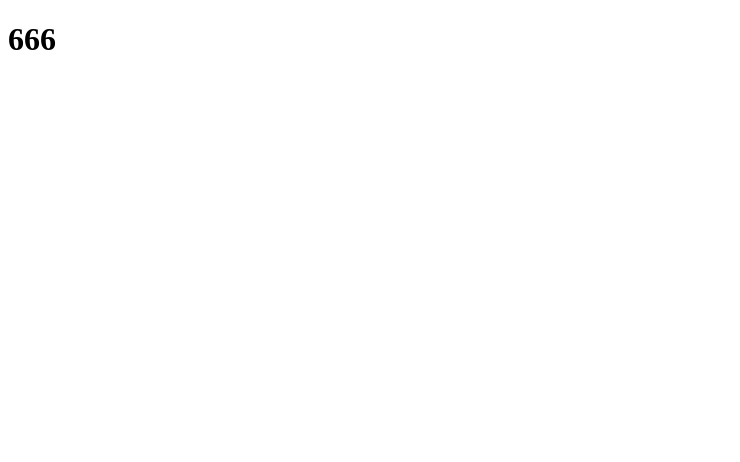
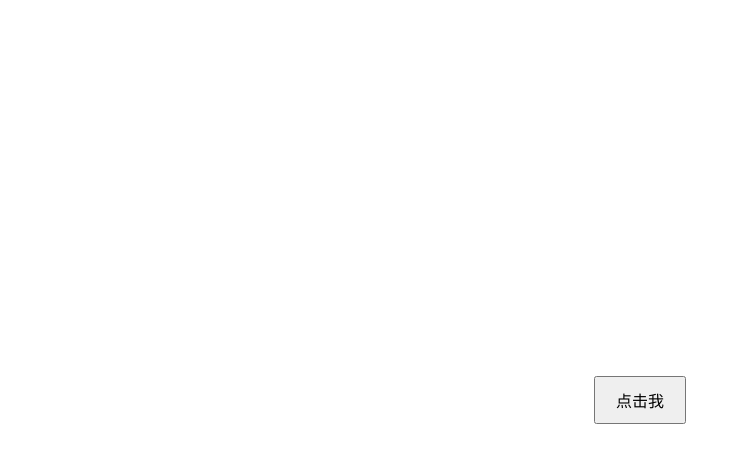
Before and after one commit to islandlu/islandlu.github.io, a plain HTML site: page index.html in a window 1280 px wide. Shown: the whole page, without its empty margins (0-740 px from the left). Drawn offline with Linux system fonts and the light colour scheme.

Commit message:
Update index.html

```diff
--- a/index.html
+++ b/index.html
@@ -1,11 +1,37 @@
 <!DOCTYPE html>
-<html>
-    <head>
-        <title>
-            114514
-        </title>
-    </head>
-    <body>
-        <h1>666</h1>
-    </body>
+<html lang="cn">
+<head>
+    <meta charset="UTF-8">
+    <meta name="viewport" content="width=device-width, initial-scale=1.0">
+    <title>随机背景颜色</title>
+    <style>
+        body {
+            display: flex;
+            align-items: center;
+            justify-content: center;
+            height: 100vh;
+            margin: 0;
+            transition: background-color 0.5s ease; /* 添加颜色过渡效果 */
+        }
+
+        button {
+            padding: 10px 20px;
+            font-size: 16px;
+            cursor: pointer;
+        }
+    </style>
+</head>
+<body>
+    <button onclick="changeBackgroundColor()">点击我</button>
+
+    <script>
+        function changeBackgroundColor() {
+            // 生成随机颜色
+            var randomColor = '#' + Math.floor(Math.random()*16777215).toString(16);
+
+            // 将背景颜色设置为随机颜色
+            document.body.style.backgroundColor = randomColor;
+        }
+    </script>
+</body>
 </html>
```
